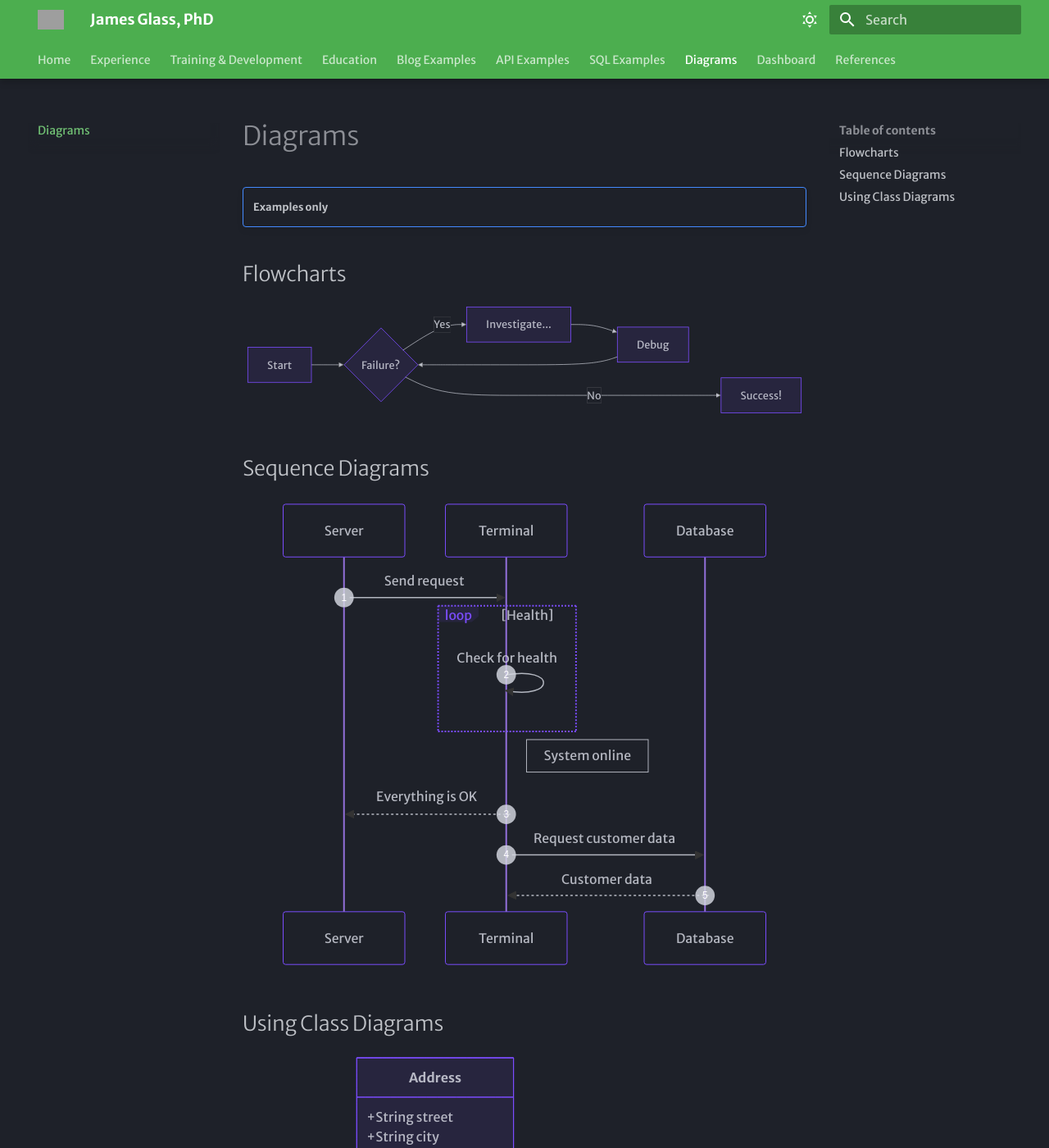
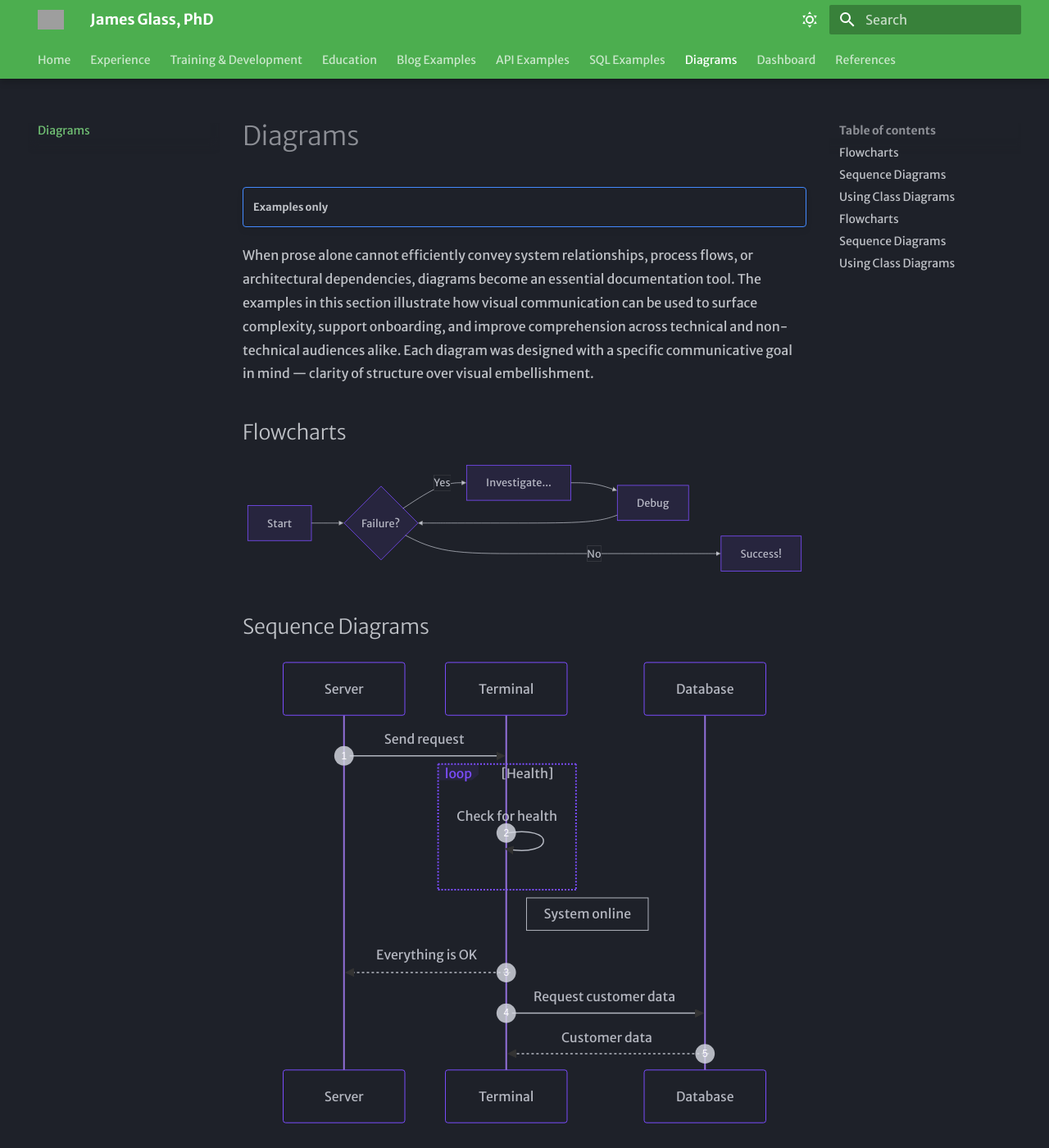
Before and after one commit to james-glass1999/MKDocs-James-Glass-PhD, an MkDocs documentation site: the page built from docs/diagrams.md, in a window 1280 px wide and 1400 px high. Shown: the whole window at 82% size. Built offline with MkDocs 1.6.1 and Material for MkDocs 9.7.7, drawn with Linux system fonts in a browser that asks for light colours; some of the changed text lies outside the part shown; grey boxes are pictures that could not be loaded.

Commit message:
updates1

````diff
--- a/docs/diagrams.md
+++ b/docs/diagrams.md
@@ -1,6 +1,10 @@
 !!! note ""
 
     **Examples only**
+
+
+When prose alone cannot efficiently convey system relationships, process flows, or architectural dependencies, diagrams become an essential documentation tool. The examples in this section illustrate how visual communication can be used to surface complexity, support onboarding, and improve comprehension across technical and non-technical audiences alike. Each diagram was designed with a specific communicative goal in mind — clarity of structure over visual embellishment.
+
 
 ## Flowcharts
 
@@ -58,3 +62,65 @@
     +outputAsLabel()
   }
 ```
+
+!!! note ""
+
+    **Examples only**
+
+
+When prose alone cannot efficiently convey system relationships, process flows, or architectural dependencies, diagrams become an essential documentation tool. The examples in this section illustrate how visual communication can be used to surface complexity, support onboarding, and improve comprehension across technical and non-technical audiences alike. Each diagram was designed with a specific communicative goal in mind — clarity of structure over visual embellishment.
+
+
+## Flowcharts
+```mermaid
+graph LR
+  A[Start] --> B{Failure?};
+  B -->|Yes| C[Investigate...];
+  C --> D[Debug];
+  D --> B;
+  B ---->|No| E[Success!];
+```
+
+## Sequence Diagrams
+```mermaid
+sequenceDiagram
+  autonumber
+  Server->>Terminal: Send request
+  loop Health
+      Terminal->>Terminal: Check for health
+  end
+  Note right of Terminal: System online
+  Terminal-->>Server: Everything is OK
+  Terminal->>Database: Request customer data
+  Database-->>Terminal: Customer data
+```
+
+## Using Class Diagrams
+```mermaid
+classDiagram
+  Person <|-- Student
+  Person <|-- Professor
+  Person : +String name
+  Person : +String phoneNumber
+  Person : +String emailAddress
+  Person: +purchaseParkingPass()
+  Address "1" <-- "0..1" Person:lives at
+  class Student{
+    +int studentNumber
+    +int averageMark
+    +isEligibleToEnrol()
+    +getSeminarsTaken()
+  }
+  class Professor{
+    +int salary
+  }
+  class Address{
+    +String street
+    +String city
+    +String state
+    +int postalCode
+    +String country
+    -validate()
+    +outputAsLabel()
+  }
+```
````
Also changed, not shown: docs/references/quotes.md (+1 -1 lines).
